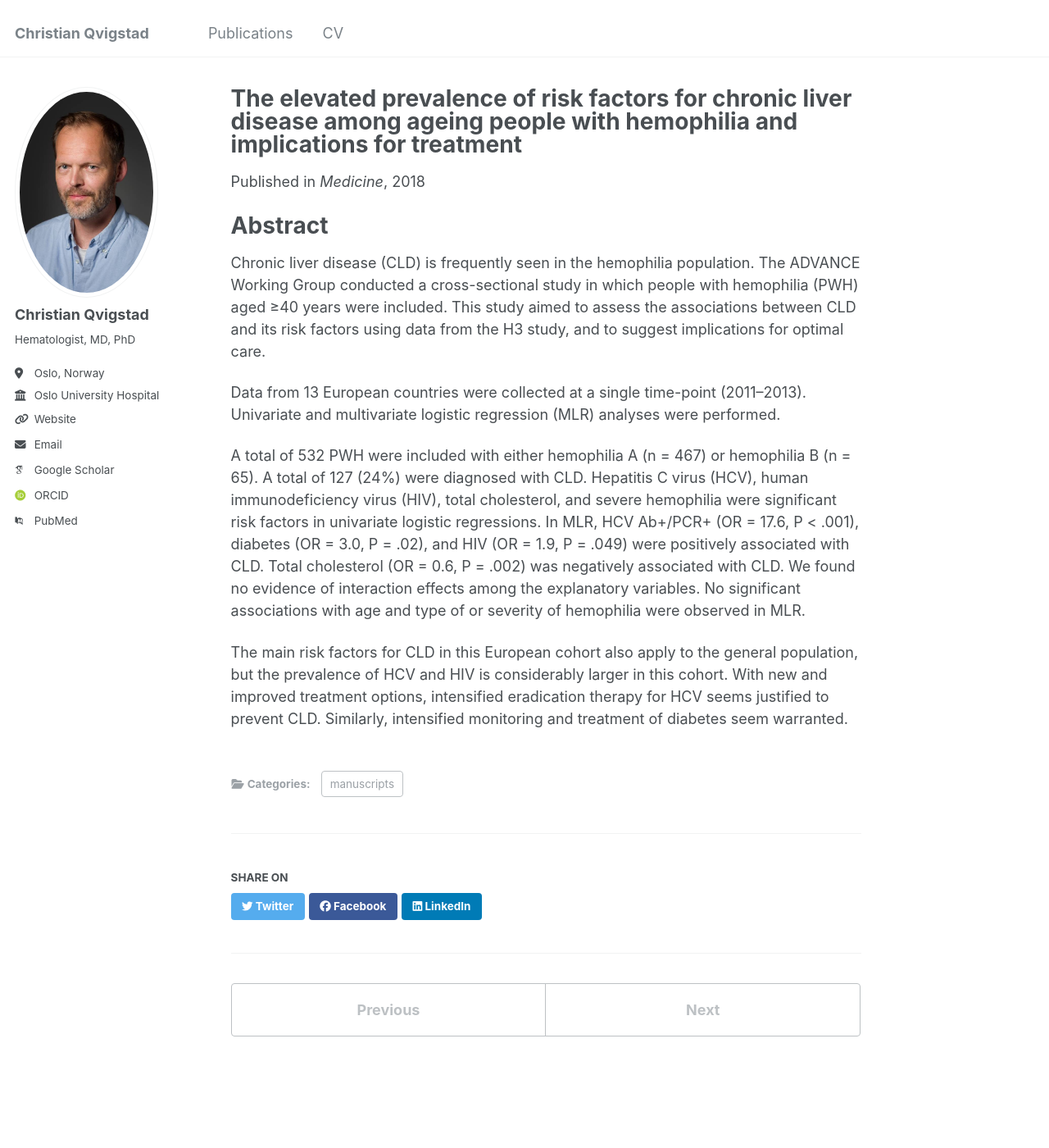
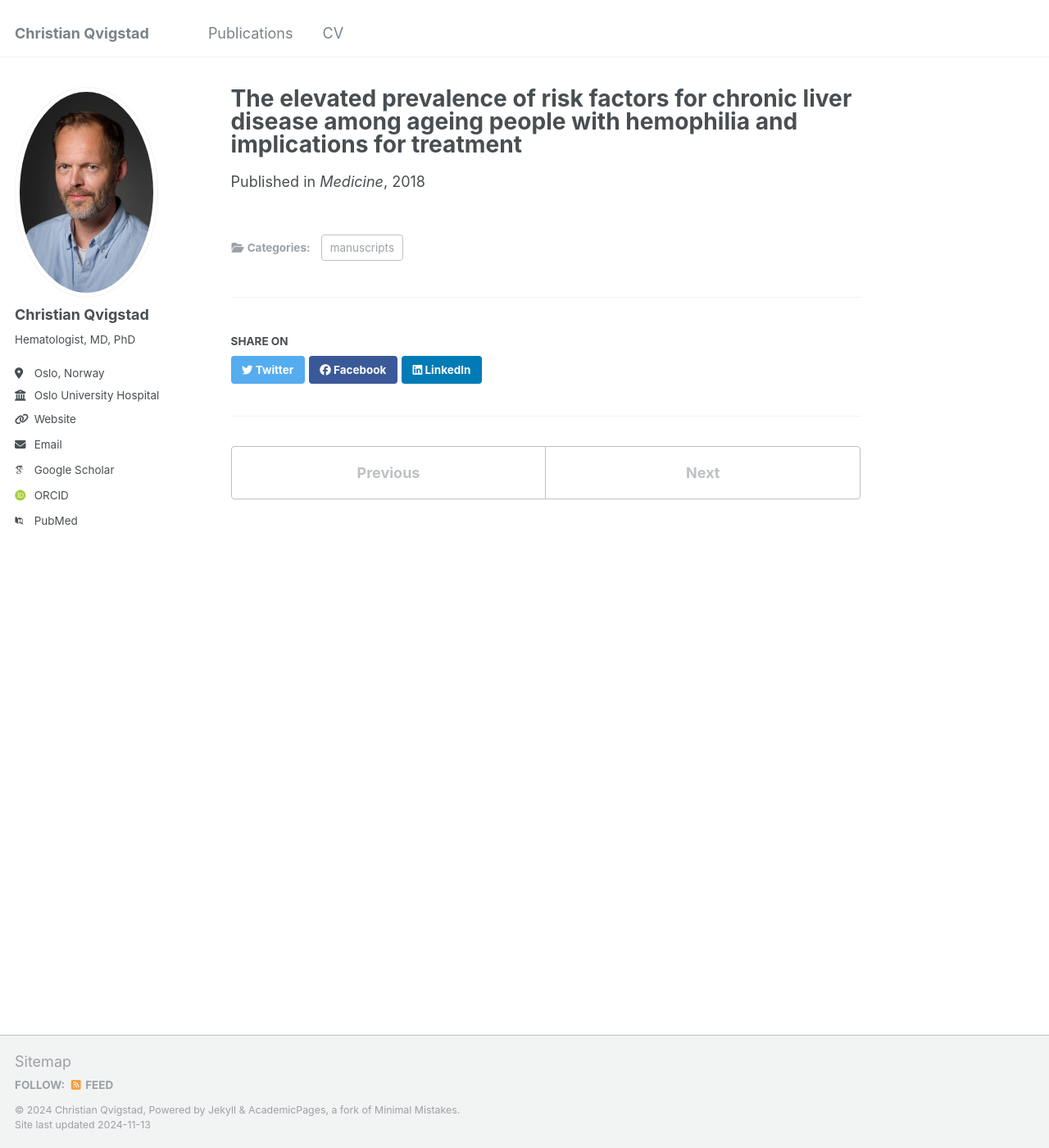
Before and after one commit to qvigstad/qvigstad.github.io, a Jekyll site: the page built from _publications/2018-09-CLD-Med.md, in a window 1280 px wide and 1400 px high. Shown: the whole window at 82% size. Built offline with Jekyll 4.4.1, drawn with Linux system fonts in a browser that asks for light colours; some web fonts are replaced.

Commit message:
Update 2018-09-CLD-Med.md

```diff
--- a/_publications/2018-09-CLD-Med.md
+++ b/_publications/2018-09-CLD-Med.md
@@ -2,18 +2,8 @@
 title: "The elevated prevalence of risk factors for chronic liver disease among ageing people with hemophilia and implications for treatment"
 collection: publications
 category: manuscripts
-permalink: /publication/2018-09-CLD-Med
 date: 2018-09-01
 venue: 'Medicine'
 paperurl: 'https://doi.org/10.1097/MD.0000000000012551'
+slidesurl:
 ---
-
-Abstract
-========
-Chronic liver disease (CLD) is frequently seen in the hemophilia population. The ADVANCE Working Group conducted a cross-sectional study in which people with hemophilia (PWH) aged ≥40 years were included. This study aimed to assess the associations between CLD and its risk factors using data from the H3 study, and to suggest implications for optimal care.
-
-Data from 13 European countries were collected at a single time-point (2011–2013). Univariate and multivariate logistic regression (MLR) analyses were performed.
-
-A total of 532 PWH were included with either hemophilia A (n = 467) or hemophilia B (n = 65). A total of 127 (24%) were diagnosed with CLD. Hepatitis C virus (HCV), human immunodeficiency virus (HIV), total cholesterol, and severe hemophilia were significant risk factors in univariate logistic regressions. In MLR, HCV Ab+/PCR+ (OR = 17.6, P < .001), diabetes (OR = 3.0, P = .02), and HIV (OR = 1.9, P = .049) were positively associated with CLD. Total cholesterol (OR = 0.6, P = .002) was negatively associated with CLD. We found no evidence of interaction effects among the explanatory variables. No significant associations with age and type of or severity of hemophilia were observed in MLR.
-
-The main risk factors for CLD in this European cohort also apply to the general population, but the prevalence of HCV and HIV is considerably larger in this cohort. With new and improved treatment options, intensified eradication therapy for HCV seems justified to prevent CLD. Similarly, intensified monitoring and treatment of diabetes seem warranted.
```
